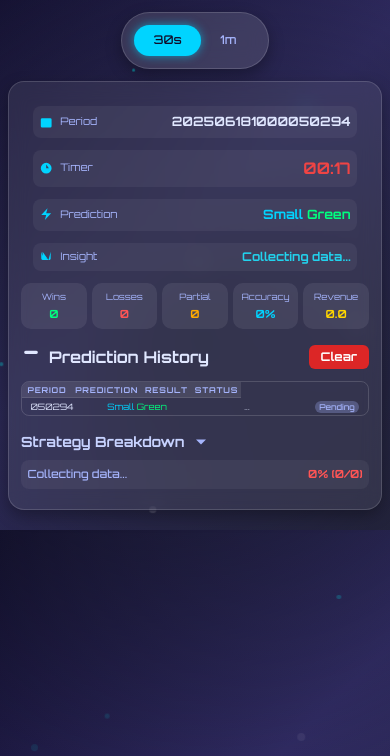
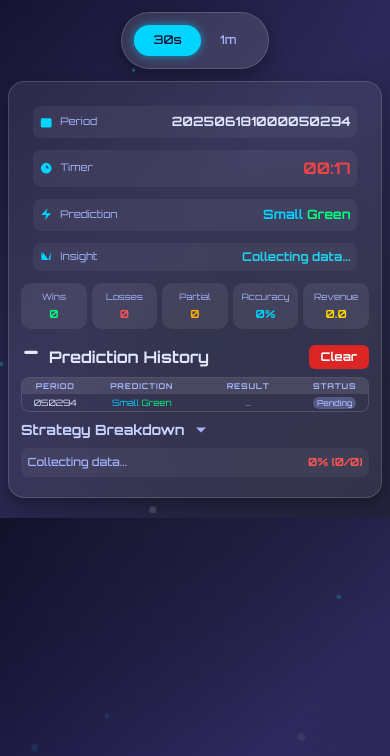
Before and after one commit to Predictvipking/i, a plain HTML site: page pd6.html in a window 390 px wide. Shown: the part 88-844 px from the top of the page. Drawn offline with nearby package versions, Linux system fonts and the light colour scheme.

Commit message:
Update pd6.html

```diff
--- a/pd6.html
+++ b/pd6.html
@@ -147,7 +147,7 @@
         }
 
         .table-container {
-            max-height: 300px;
+            max-height: 200px;
             overflow-y: auto;
             overflow-x: auto;
             border: 1px solid rgba(255, 255, 255, 0.15);
@@ -166,16 +166,11 @@
             border-collapse: collapse;
             font-size: 0.6rem;
             font-family: 'Orbitron', sans-serif;
-            min-width: 400px;
-        }
-
-        tr {
-            display: flex;
-            flex-wrap: nowrap;
+            min-width: 300px;
         }
 
         th, td {
-            padding: 0.15rem 0.3rem;
+            padding: 0.1rem 0.2rem;
             text-align: center;
             border-bottom: 1px solid rgba(255, 255, 255, 0.1);
             color: #E0E7FF;
@@ -196,17 +191,17 @@
             min-width: 60px;
         }
 
-        td:nth-child(1) { min-width: 70px; }
-        td:nth-child(2) { min-width: 130px; }
-        td:nth-child(3) { min-width: 130px; }
-        td:nth-child(4) { min-width: 80px; }
+        td:nth-child(1) { min-width: 60px; }
+        td:nth-child(2) { min-width: 100px; }
+        td:nth-child(3) { min-width: 100px; }
+        td:nth-child(4) { min-width: 60px; }
 
         tr:hover { background: rgba(255, 255, 255, 0.05); }
         tr:last-child td { border-bottom: none; }
 
         .status-btn {
-            width: 16px;
-            height: 16px;
+            width: 14px;
+            height: 14px;
             border: 1px solid #A5B4FC;
             border-radius: 4px;
             cursor: pointer;
@@ -327,7 +322,7 @@
         }
 
         .strategy-content.visible {
-            max-height: 500px; /* Adjust based on content size */
+            max-height: 500px;
             opacity: 1;
         }
 
@@ -342,16 +337,16 @@
             .info-label { font-size: 0.65rem; }
             .info-label svg { width: 0.9rem; height: 0.9rem; margin-right: 0.4rem; }
             .info-value { font-size: 0.8rem; }
-            table { min-width: 350px; }
-            th, td { padding: 0.1rem 0.2rem; font-size: 0.55rem; }
+            table { min-width: 250px; }
+            th, td { padding: 0.1rem 0.15rem; font-size: 0.55rem; }
             th { font-size: 0.5rem; min-width: 50px; }
-            td:nth-child(1) { min-width: 60px; }
-            td:nth-child(2) { min-width: 110px; }
-            td:nth-child(3) { min-width: 110px; }
-            td:nth-child(4) { min-width: 70px; }
-            .status-btn { width: 14px; height: 14px; font-size: 0.45rem; }
+            td:nth-child(1) { min-width: 50px; }
+            td:nth-child(2) { min-width: 80px; }
+            td:nth-child(3) { min-width: 80px; }
+            td:nth-child(4) { min-width: 50px; }
+            .status-btn { width: 12px; height: 12px; font-size: 0.45rem; }
             .status-pill { padding: 1px 4px; font-size: 0.5rem; }
-            .table-container { max-height: 260px; }
+            .table-container { max-height: 180px; }
             .ai-sparkle-icon { width: 0.9rem; height: 0.9rem; }
             .chart-stats-grid { flex-direction: row; gap: 0.3rem; }
             .stat-item { padding: 0.4rem; flex: 1; }
@@ -433,7 +428,7 @@
                 </div>
             </div>
 
-            <div class="flex justify-between items-center mb-3">
+            <div class="flex justify-between items-center mb-2">
                 <h2 class="text-base font-semibold flex items-center text-indigo-100">
                     <svg fill="currentColor" viewBox="0 0 24 24" class="w-5 h-5 mr-2"><path d="M3.75 12h16.5m-16.5 3.75h16.5M3.75 19.5h16.5M5.625 4.5h12.75a1.875 1.875 0 010 3.75H5.625a1.875 1.875 0 010-3.75z" /></svg>
                     Prediction History
@@ -454,7 +449,7 @@
                 </table>
             </div>
 
-            <div class="flex justify-between items-center mt-4 mb-2">
+            <div class="flex justify-between items-center mt-2 mb-2">
                 <h3 class="text-sm font-semibold flex items-center text-indigo-200">
                     Strategy Breakdown
                     <button id="toggle-strategy" class="toggle-button">
```
